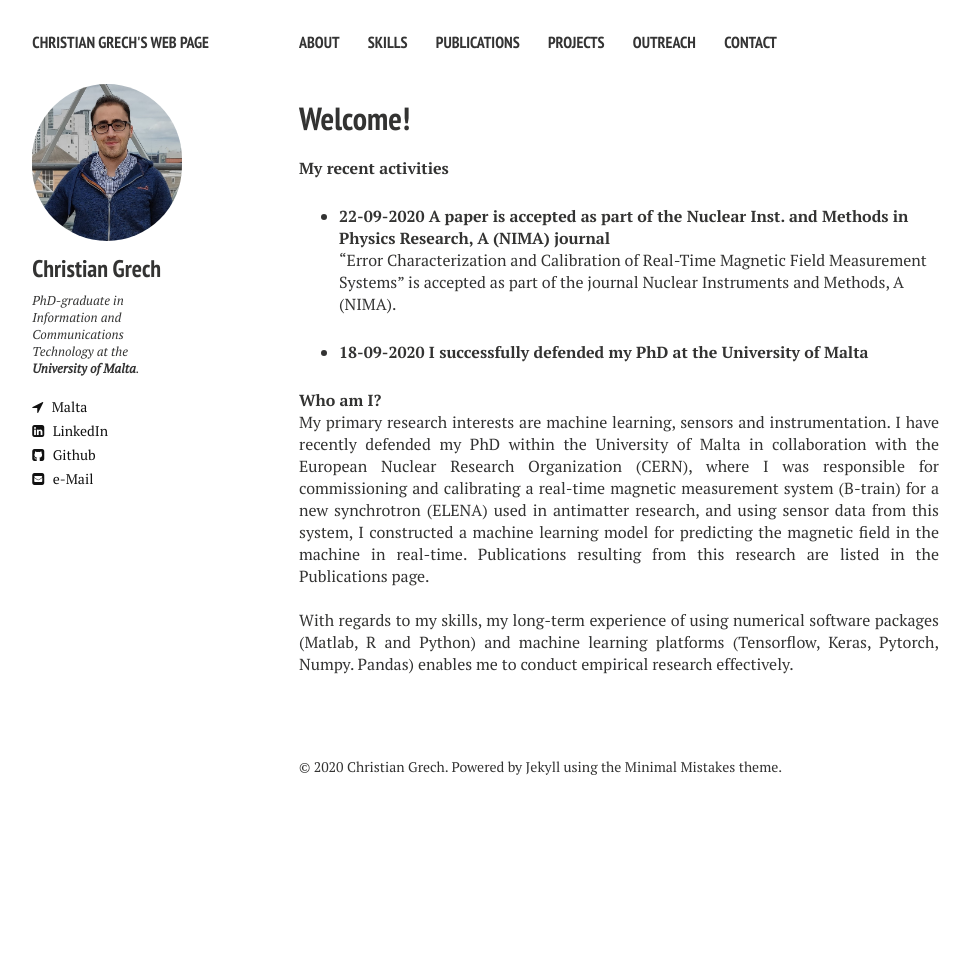
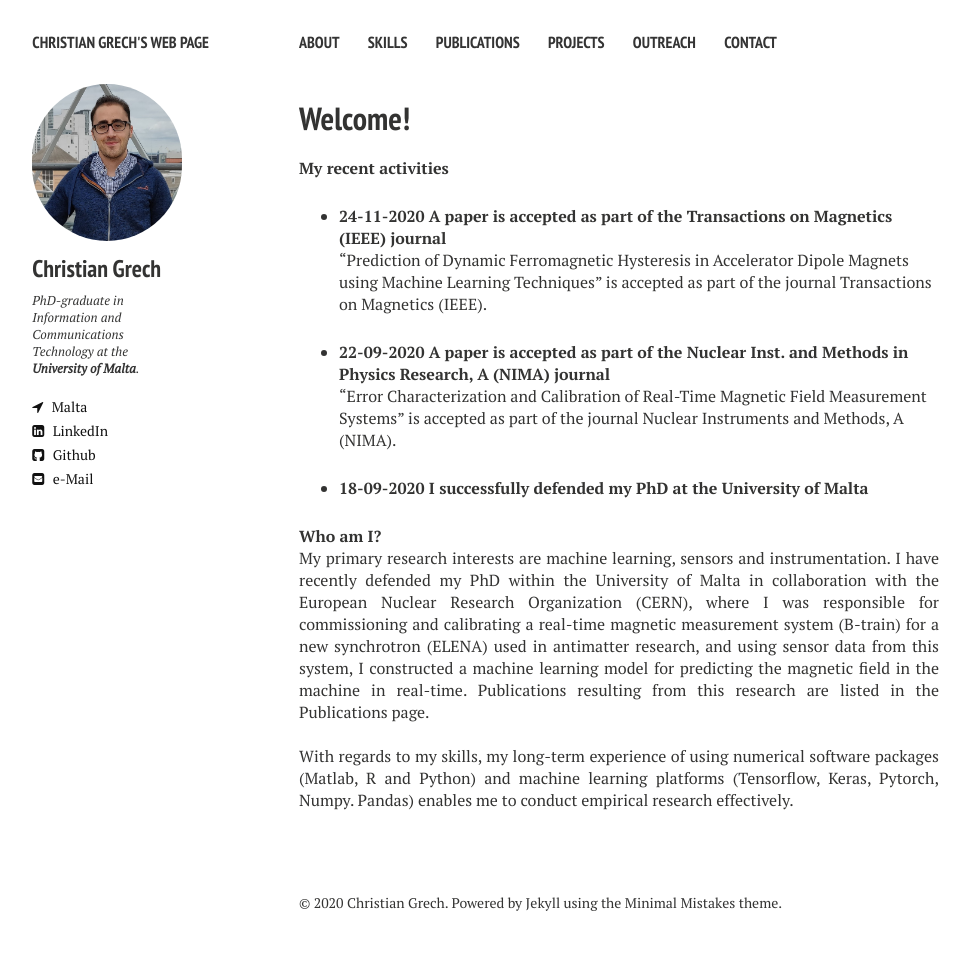
Before and after one commit to cgre23/cgre23.github.io, a Jekyll site: the page built from index.md, in a window 1280 px wide. Shown: the whole page, without its empty margins (21-991 px from the left). Built offline with Jekyll 4.4.1, drawn with Linux system fonts in a browser that asks for light colours; nearby versions of some CDN libraries; before the commit the page ends 900 px from its top, so only the background shows below that.

Commit message:
Update index.md

```diff
--- a/index.md
+++ b/index.md
@@ -6,6 +6,9 @@ tags: [Jekyll, theme, responsive, blog, template]
 image: banner1.png
 ---
 **My recent activities**
+* **24-11-2020 A paper is accepted as part of the Transactions on Magnetics (IEEE) journal** <br>
+"Prediction of Dynamic Ferromagnetic Hysteresis in Accelerator Dipole Magnets using Machine Learning Techniques" is accepted as part of the journal Transactions on Magnetics (IEEE).
+
 * **22-09-2020 A paper is accepted as part of the Nuclear Inst. and Methods in Physics Research, A (NIMA) journal** <br>
 "Error Characterization and Calibration of Real-Time Magnetic Field Measurement Systems" is accepted as part of the journal Nuclear Instruments and Methods, A (NIMA).
 
```
Also changed, not shown: _layouts/publications.html (+8 -9 lines).
